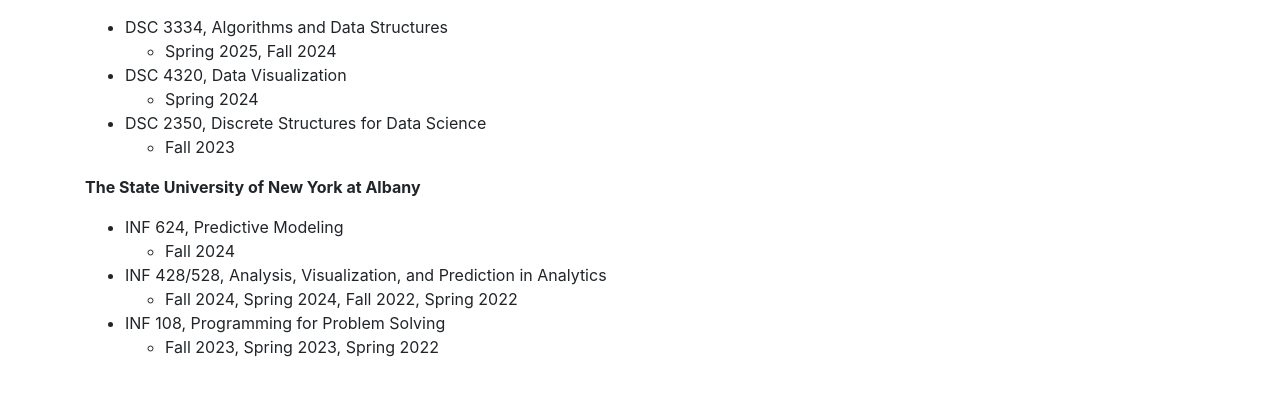
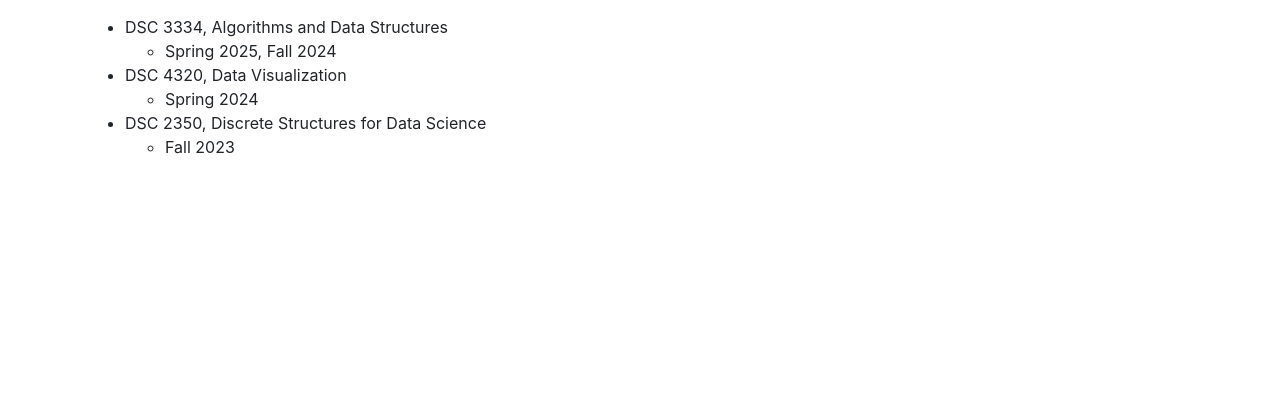
Before and after one commit to shou-xiao/shou-xiao.github.io, a website: page teaching.html in a window 1280 px wide. Shown: the part 151-546 px from the top of the page. Drawn offline with Linux system fonts and the light colour scheme.

Commit message:
Update teaching.html

```diff
--- a/teaching.html
+++ b/teaching.html
@@ -63,7 +63,7 @@
                         <li>Fall 2023 </li>
                     </ul>
             	</ul>
-            <p><strong>The State University of New York at Albany</strong></p>
+<!--             <p><strong>The State University of New York at Albany</strong></p>
             	<ul>
             		<li>INF 624, Predictive Modeling </li>
                     <ul>
@@ -79,7 +79,7 @@
                     <ul>
                         <li>Fall 2023, Spring 2023, Spring 2022 </li>
                     </ul>
-            	</ul>
+            	</ul> -->
 
         </div>
     </div>
```
